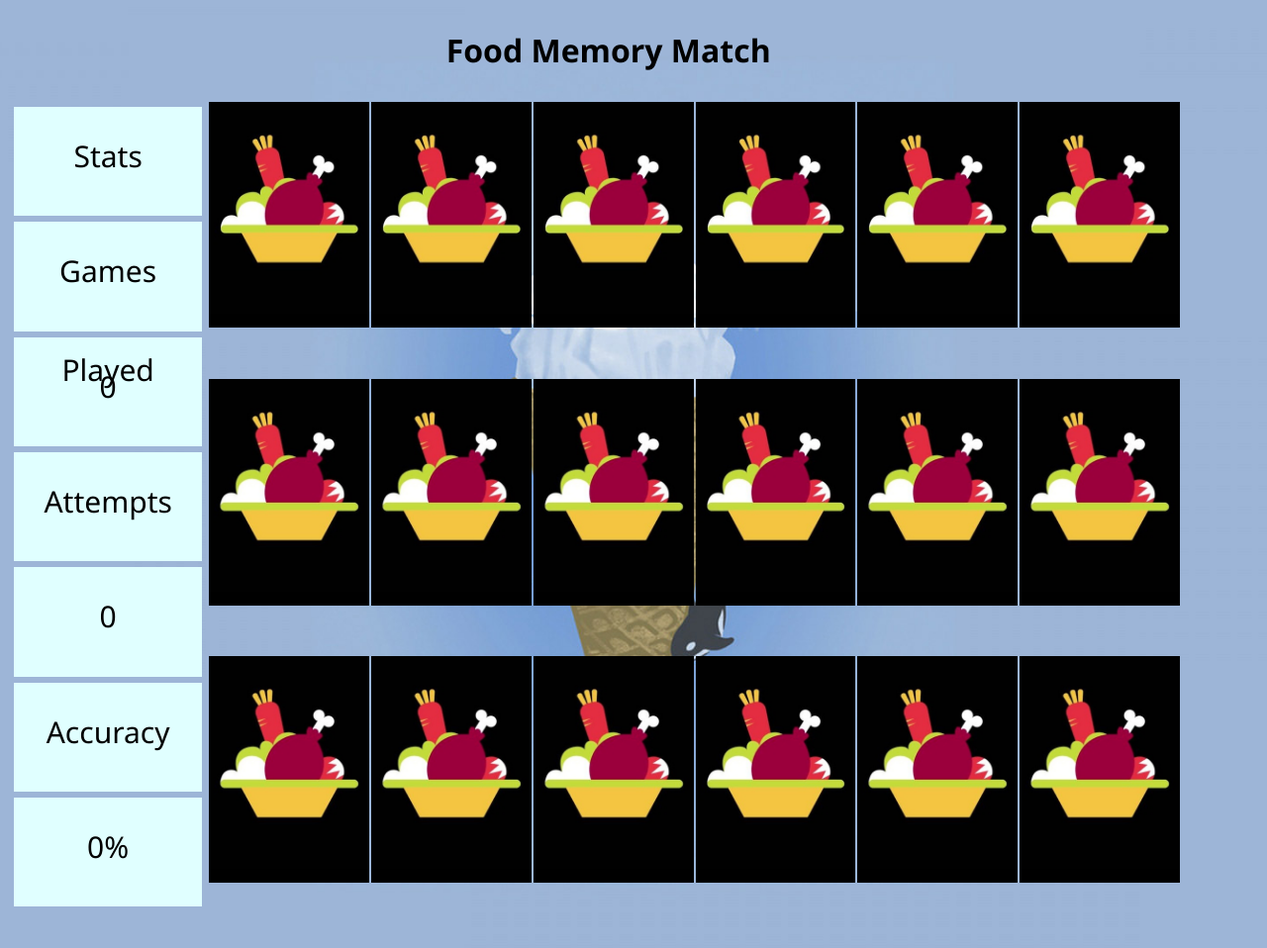
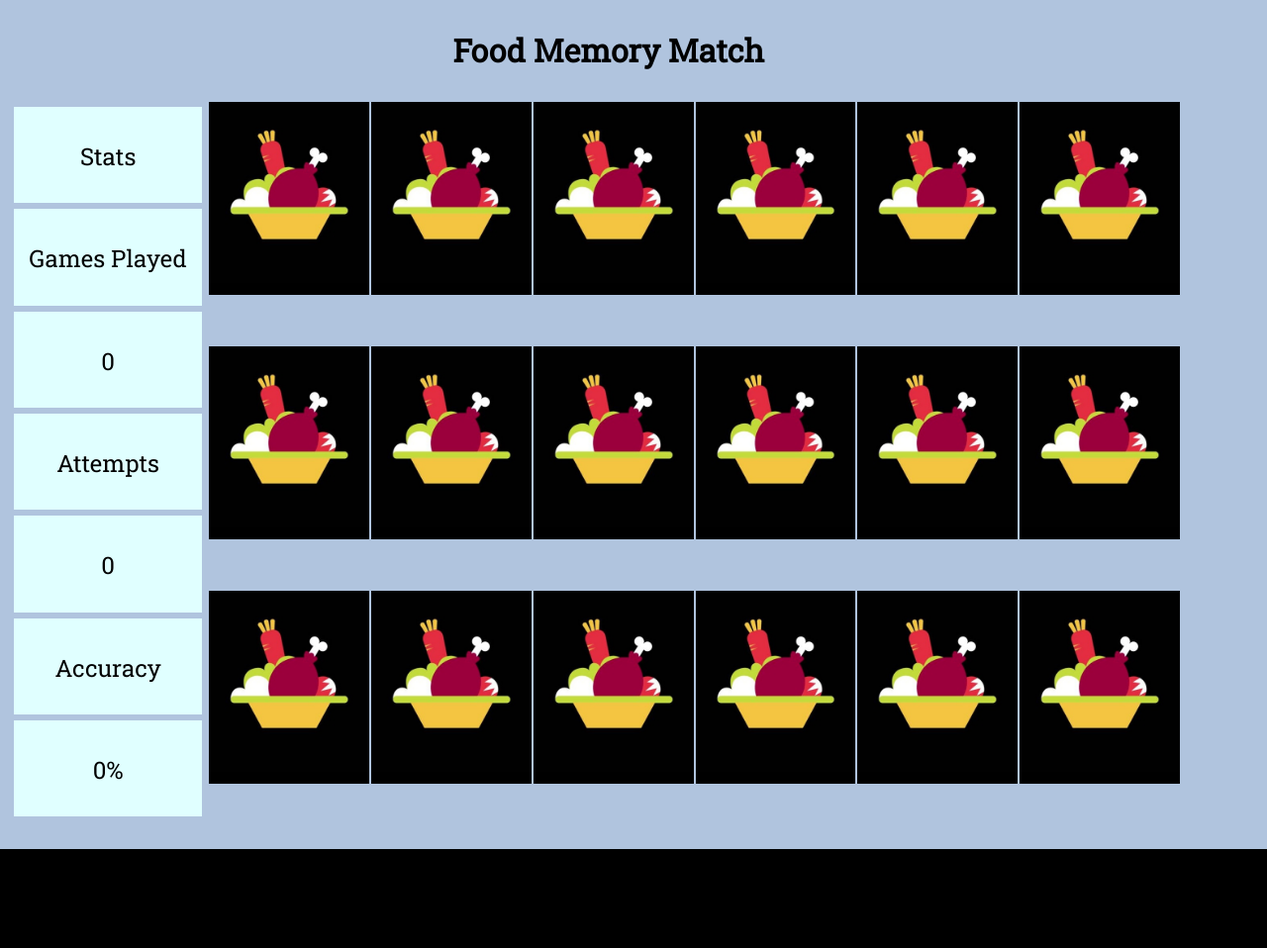
Before and after one commit to do-jonathan4/memory-match, a PHP site: page / in a window 1280 px wide. Shown: the whole page at 99% size. After the commit the page ends 858 px from the top, so only its background shows below. Run offline with PHP 8.4, Linux system fonts and the light colour scheme.

Commit message:
changed font

```diff
--- a/index.html
+++ b/index.html
@@ -5,7 +5,9 @@
   <meta name="viewport" content="width=device-width, initial-scale=1.0">
   <title>Johns Memory Match</title>
 </head>
-<link rel="stylesheet" href="grid.css">
+<link rel="preconnect" href="https://fonts.googleapis.com">
+<link rel="preconnect" href="https://fonts.gstatic.com" crossorigin>
+<link href="https://fonts.googleapis.com/css2?family=Roboto+Slab:wght@100;400&display=swap" rel="stylesheet"><link rel="stylesheet" href="grid.css">
 <link rel="stylesheet" href="style.css">
 
 <body>
--- a/main.js
+++ b/main.js
@@ -5,12 +5,13 @@ var firstCardClasses;
 var secondCardClasses;
 var maxMatches = 9;
 var matches = 0;
-var maxAttempts = 10;
+var maxAttempts = 5;
 var attempts = 0;
 var gamesPlayed = 0;
 var gamesPlayedNum = document.getElementById('gamesPlayedNum')
 var attNum = document.getElementById('attNum')
 var accuracyNum = document.getElementById('accuracyNum')
+//fix hidden cards
 var hiddenCards = document.querySelectorAll('.card-back')
 var modal = document.querySelector('.modal')
 var resetButton = document.getElementById('resetButton')
@@ -108,6 +109,8 @@ function resetGame () {
   modal.classList.add('hidden')
 }
 function resetCards () {
+  console.log('hello')
+  console.log(hiddenCards.length)
   for (var i = 0; i < hiddenCards.length; i++) {
     hiddenCards[i].classList.remove('hidden')
   }
--- a/style.css
+++ b/style.css
@@ -1,5 +1,5 @@
 body {
-  background-image: url(assets/images/food-background.jpg);
+  background-color: lightsteelblue;
   background-size: cover;
   background-repeat: no-repeat;
   background-position: center;
@@ -7,10 +7,12 @@ body {
 .txt-center {
   text-align: center;
 }
-
+* {
+  font-family: 'Roboto Slab', serif;
+}
 .height {
   height: 13%;
-  font-size: 30px;
+  font-size: 1.5rem;
   line-height: 100px;
   margin: 3%;
 }
```
